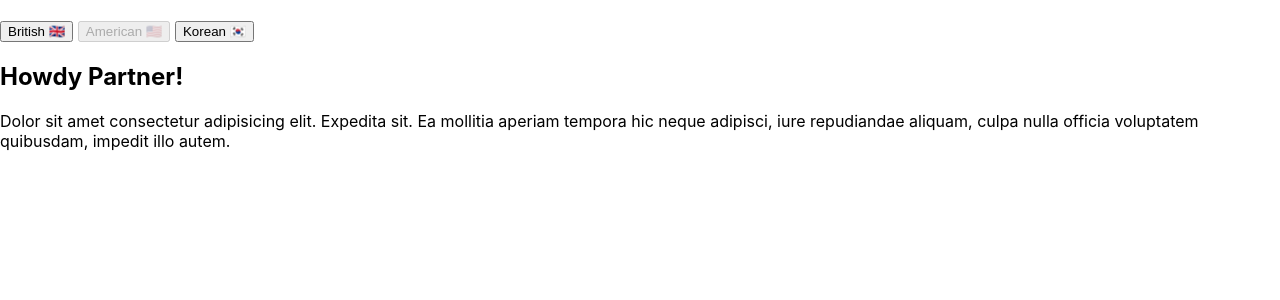
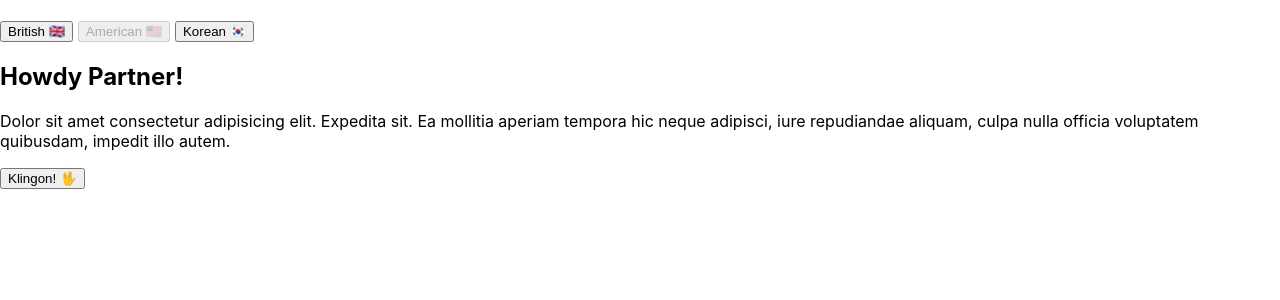
Before and after one commit to holly257/React-Playground, a React (Create React App) app: page / in a window 1280 px wide. Shown: the top 300 px of the page. Built offline with nearby package versions, Linux system fonts and the light colour scheme.

Commit message:
added 4th languague functionality

```diff
--- a/src/lang-context/AppLang.js
+++ b/src/lang-context/AppLang.js
@@ -5,7 +5,7 @@
 
 export default class AppLang extends Component {
     state = {
-        lang: window.navigator.language
+        lang: window.navigator.language,
     }
 
     handleSetLang = (lang) => {
@@ -14,7 +14,8 @@
 
     render() {
         const contextValue = {
-            lang: this.state.lang
+            lang: this.state.lang,
+            setLang: this.handleSetLang,
         }
         return (
             <LanguageContext.Provider
@@ -28,7 +29,6 @@
                     <Child />
                 </div>
             </LanguageContext.Provider>
-
         )
     }
 }
--- a/src/lang-context/Child/GrandChild/GrandGrandChild/GrandGrandChild.js
+++ b/src/lang-context/Child/GrandChild/GrandGrandChild/GrandGrandChild.js
@@ -11,6 +11,12 @@
       <section>
         <h2>{copy.title}</h2>
         <p>{copy.body}</p>
+        <button
+          onClick={() => this.context.setLang('klingon')}
+        >
+          Klingon!{' '}
+          <span role='img' aria-label='klingon'>🖖</span>
+        </button>
       </section>
     )
   }
--- a/src/lang-context/languageContext.js
+++ b/src/lang-context/languageContext.js
@@ -1,7 +1,10 @@
 import React from 'react';
 
 const LanguageContext = React.createContext({
-    lang: window.navigator.language
+    lang: window.navigator.language,
+    setLang: () => {
+
+    },
 })
 
 export default LanguageContext
--- a/src/lang-context/languageSpecificCopy.js
+++ b/src/lang-context/languageSpecificCopy.js
@@ -12,6 +12,10 @@
       title: '폴더 목록',
       body: '당근은 리베이트를 강화. 를 가졌어요. 여기에도시에 열립니다이 부드러움을 얻으려면, 권리 그 중 일부를 거부하는 일부 사람들에게 즐거움의 의무의 잘못은, 이전의 목적에 장애물이 없다.'
     },
+    'klingon': {
+      title: 'qaH jaj QaQ!!',
+      body: `amet consectetur adipisicing elit ba'choH dolor.expedita ba'choH. ea mollitia aperiam tempora Here neque adipisci, iure repudiandae aliquam, culpa nulla officia voluptatem quibusdam, impedit illo autem!`
+    }
   }
 
 export default languageSpecificCopy
```
